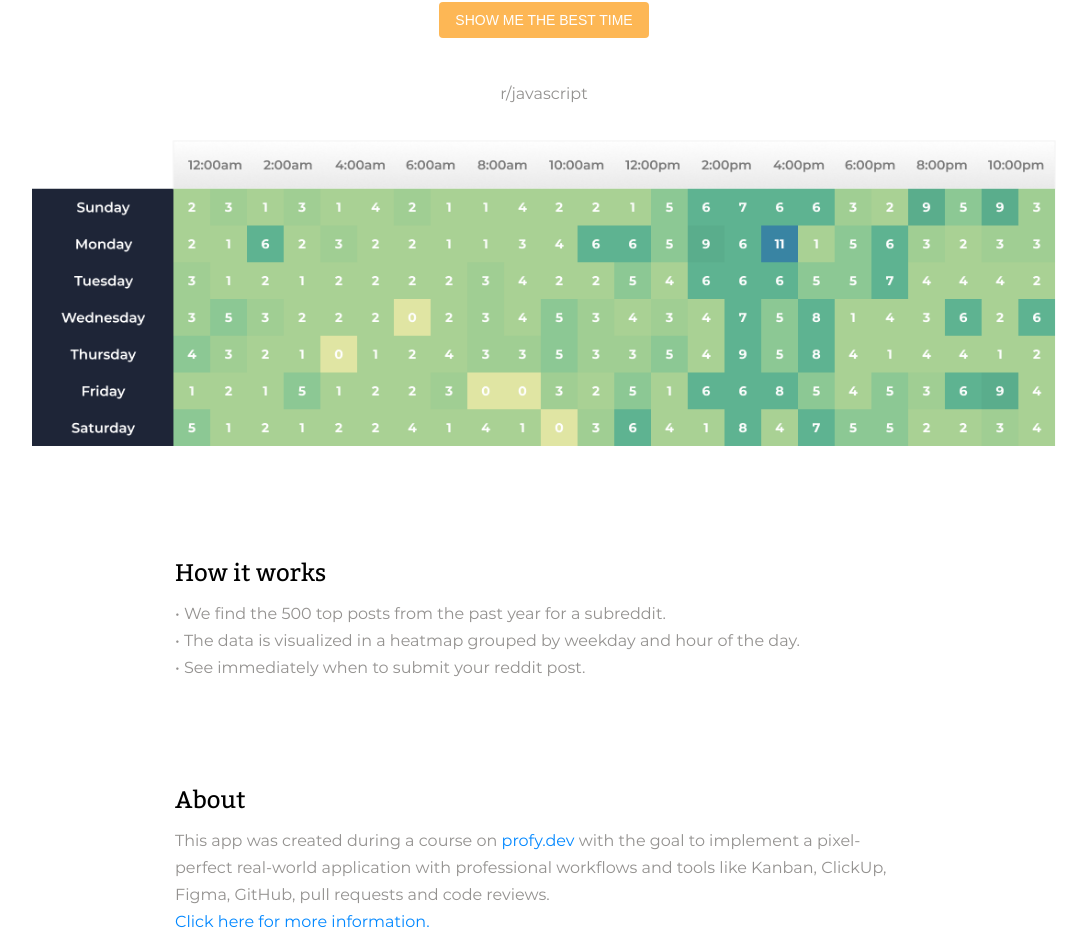
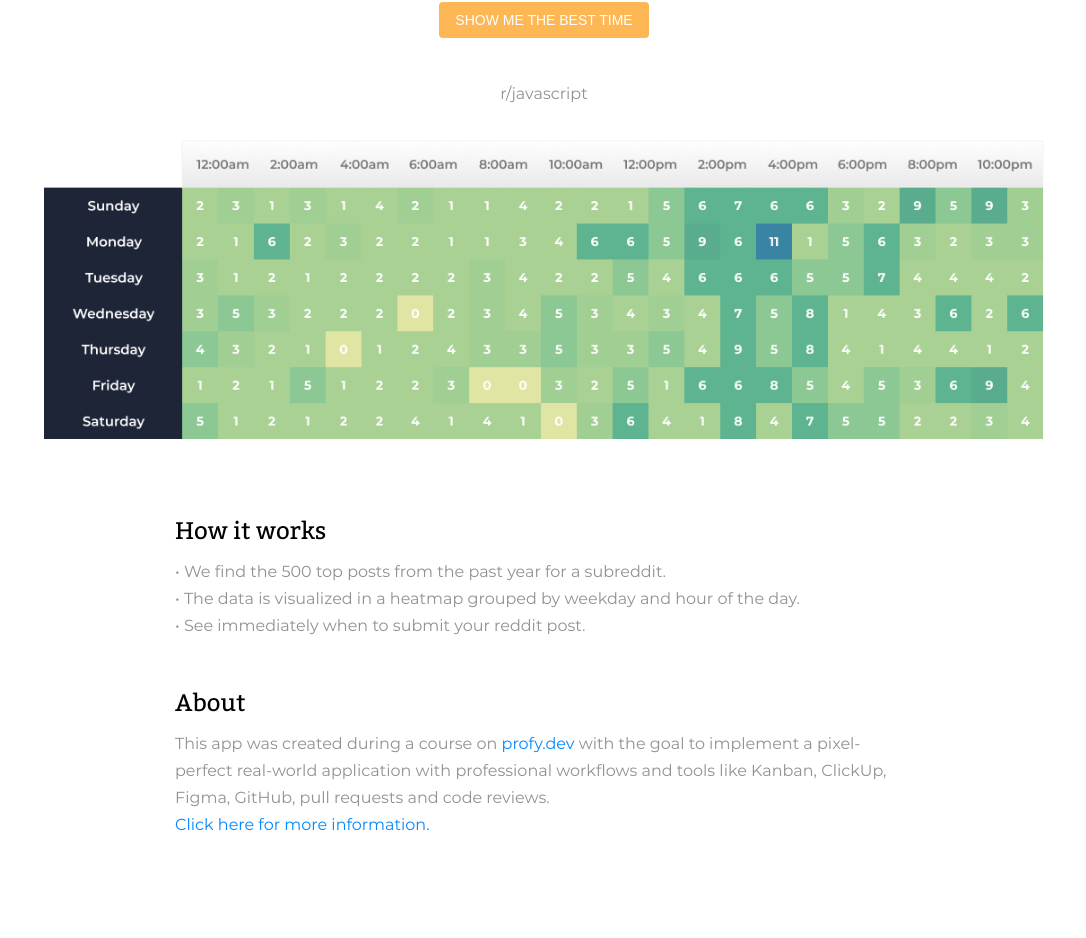
Before and after one commit to egordanilov/reddit-timer, a React (Create React App) app: page / in a window 1280 px wide. Shown: the part 271-1209 px from the top of the page, without its empty margins (96-1182 px from the left). Built offline with nearby package versions, Linux system fonts and the light colour scheme.

Commit message:
Fixed spacing Info Section, Footer margin-top, Hero Image max-width

```diff
--- a/src/components/PostsTable.js
+++ b/src/components/PostsTable.js
@@ -44,7 +44,9 @@ function PostsTable({ activeCell, posts }) {
   });
   return (
     <>
-      <S.PostsTableHeading>Posts</S.PostsTableHeading>
+      <S.PostsTableWrapper>
+        <S.PostsTableHeading>Posts</S.PostsTableHeading>
+      </S.PostsTableWrapper>
       <S.PostsOverflowContainer>
         <S.PostsTableWrapper>
           <S.PostsTable>
--- a/src/styles/FooterStyled.style.js
+++ b/src/styles/FooterStyled.style.js
@@ -8,6 +8,7 @@ const FooterStyled = styled.footer`
     height: 100px;
     display: flex;
     align-items: center;
+    margin-top: 70px;
 
     a {
         text-decoration: none;
--- a/src/styles/HeatMapWrapper.style.js
+++ b/src/styles/HeatMapWrapper.style.js
@@ -2,7 +2,7 @@ import styled from 'styled-components';
 import theme from './theme';
 
 export const HeatMapOverflowContainer = styled.div`
-    width: calc(100%-30px);
+    width: calc(100% - 30px);
     margin: 0 auto;
     overflow-x: visible;
     @media (max-width: 1194px) {
--- a/src/styles/HeroSectionStyled.style.js
+++ b/src/styles/HeroSectionStyled.style.js
@@ -72,15 +72,7 @@ export const Heading = styled.h1`
 `;
 
 export const HeroImage = styled.img`
-    max-width: 100%;
+    max-width: 1000px;
     width: 90vw;
     margin-top: 36px;
-
-    @media (min-width: 1200px) {
-        width: 80vw;
-    }
-
-    @media (max-width: 991px) {
-        width: 94vw;
-    }
 `;
--- a/src/styles/InfoSectionWrapper.style.js
+++ b/src/styles/InfoSectionWrapper.style.js
@@ -4,17 +4,13 @@ import theme from './theme';
 export const InfoSectionWrapper = styled.section`
     text-align: left;
     max-width: 738px;
-    margin: 105px auto;
+    margin: 70px auto;
     font-family: ${theme.font.family.default};
     font-style: normal;
     font-weight: 400;
     font-size: 16px;
     line-height: 27px;
     color: ${theme.color.text};
-
-    @media (max-width: 767px) {
-        margin: 70px auto;
-    }
 `;
 export const InfoSectionHeader = styled.h2`
     font-family: ${theme.font.family.headline};
@@ -27,10 +23,7 @@ export const InfoSectionHeader = styled.h2`
 `;
 
 export const InfoStyled = styled.article`
-    margin-bottom: 105px;
-    @media (max-width: 767px) {
-        margin-bottom: 50px;
-    }
+    margin-bottom: 50px;
 `;
 
 export const InfoLink = styled.a`
```
